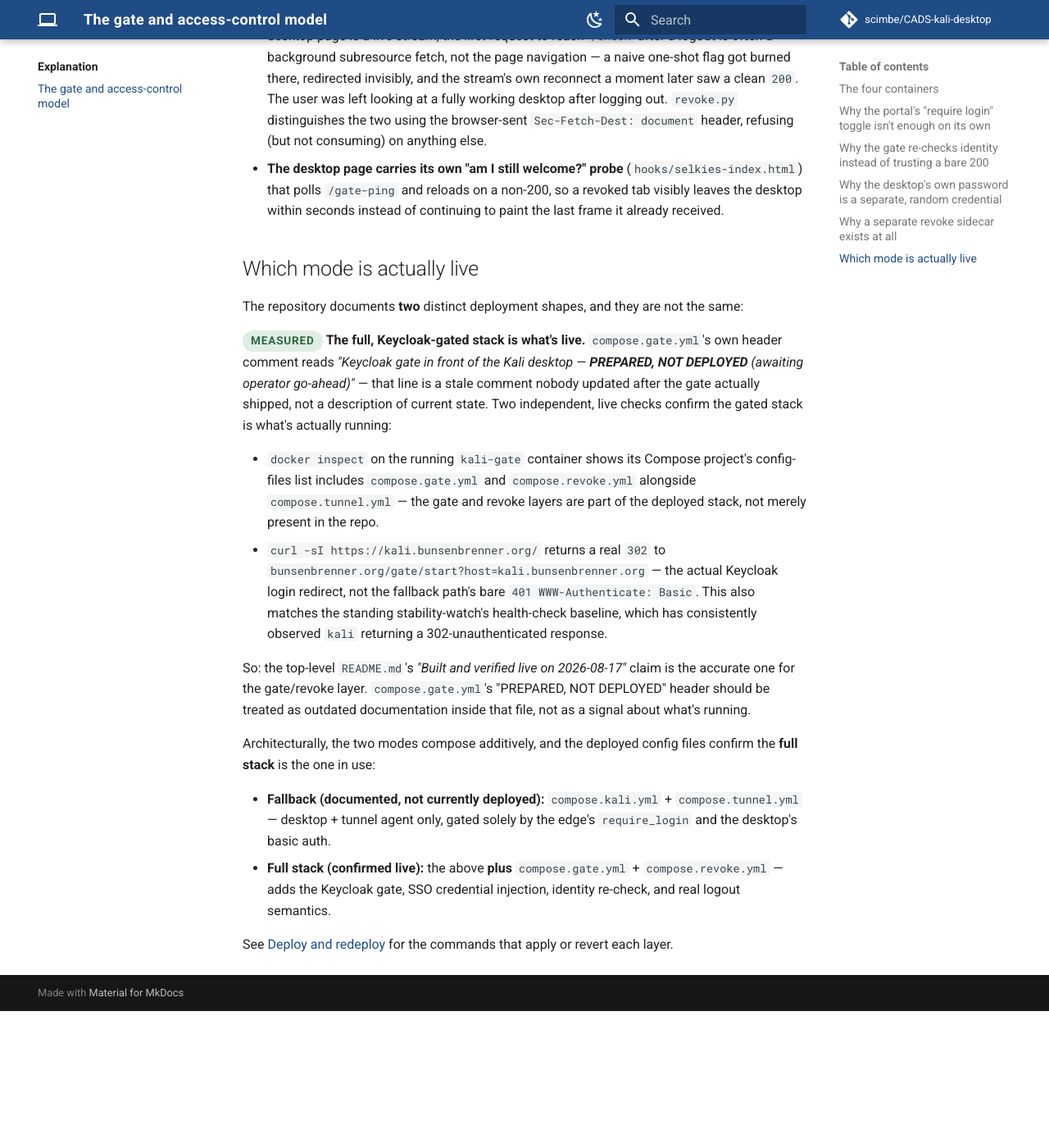
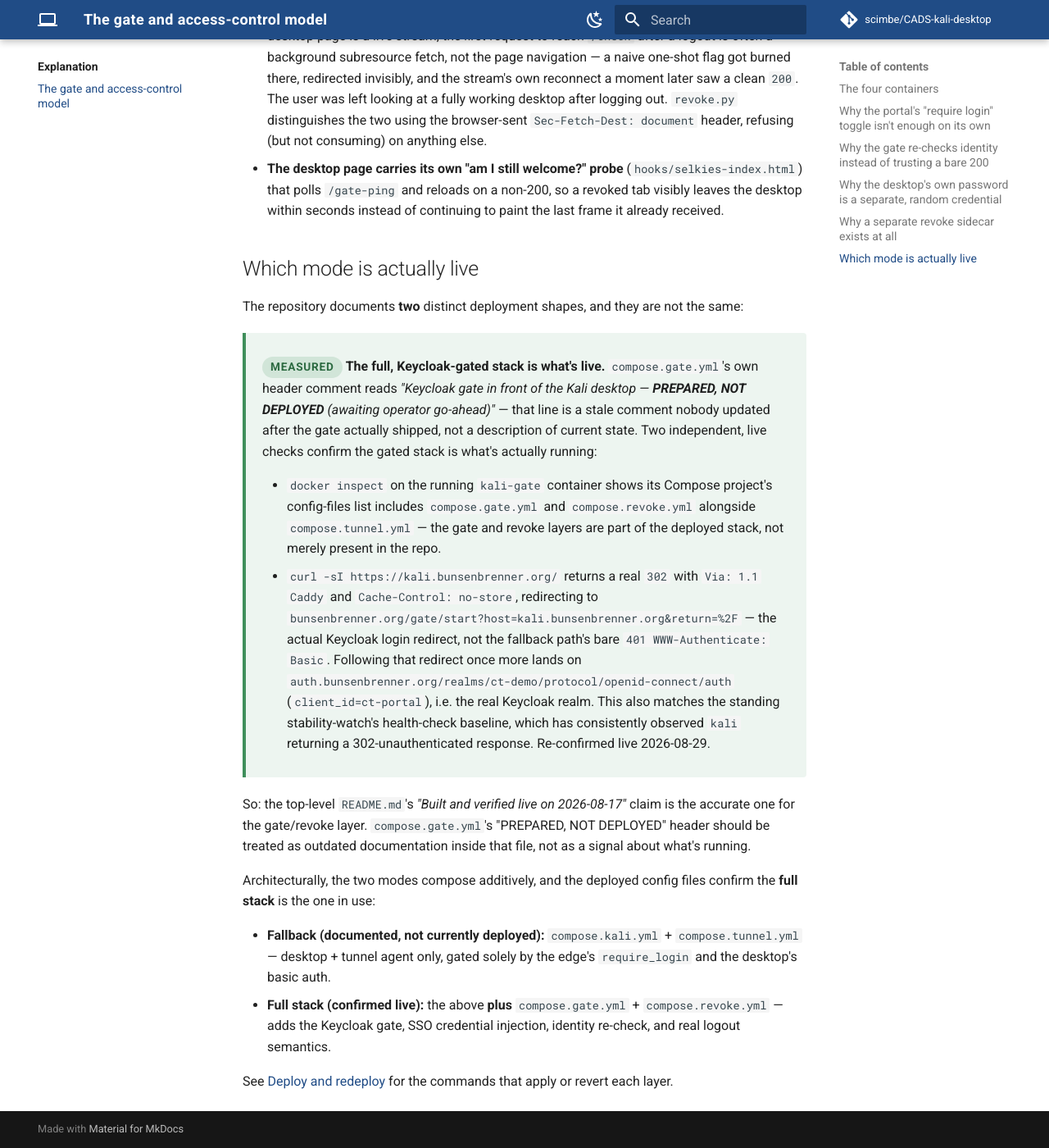
Before and after one commit to scimbe/CADS-kali-desktop-docs, an MkDocs documentation site: the page built from docs/explanation/the-gate-and-access-model.md, in a window 1280 px wide and 1400 px high, scrolled down 2318 px. Shown: the whole window at 82% size. Built offline with MkDocs 1.6.1 and Material for MkDocs 9.7.7, drawn with Linux system fonts in a browser that asks for light colours; comment, search, counter and statistics services are not loaded; before the commit the page ends 3551 px from its top, so only the background shows below that.

Commit message:
docs: harmonize provenance CSS with mp-docs; upgrade two live-verified claims
Bring the Kali-desktop docs into line with the canonical marketplace docs
(mp-docs) provenance convention, and reflect a fresh live re-check.

- stylesheets: add the block-level provenance callout classes the marketplace
  docs use (.measured/.audited/.notbuilt, verbatim) plus a matching
  .documented/.notverified pair for this site's own vocabulary, and the inline
  .prov.a pill. The CSS class set is now a superset of mp-docs, so both sites
  share the same visual language for claim provenance.
- explanation: adopt the mp-docs usage convention by wrapping the flagship
  "which mode is live" claim in a <div class="measured"> callout, and tighten
  its curl evidence to the exact live redirect
  (…/gate/start?…&return=%2F, Via: 1.1 Caddy, Cache-Control: no-store) and the
  onward Keycloak realm hop (auth.bunsenbrenner.org/realms/ct-demo,
  client_id=ct-portal). Re-confirmed live 2026-08-29.
- index: upgrade "desktop password alone is not sufficient" from
  documented-in-repo to measured — a request carrying Authorization: Basic
  still gets the 302 gate redirect, verified live 2026-08-29.

Currency: all live claims re-verified today against kali.bunsenbrenner.org
(/, /websockify → 302 to the Keycloak gate; basic-auth request still 302, not
200). No claim was found stale or false.

Co-Authored-By: Claude Opus 4.8 <noreply@anthropic.com>

```diff
--- a/docs/explanation/the-gate-and-access-model.md
+++ b/docs/explanation/the-gate-and-access-model.md
@@ -82,6 +82,7 @@ practice (per its own comments, reproduced here since they explain real, previou
 
 The repository documents **two** distinct deployment shapes, and they are not the same:
 
+<div class="measured" markdown>
 <span class="prov m">measured</span> **The full, Keycloak-gated stack is what's live.** `compose.gate.yml`'s
 own header comment reads *"Keycloak gate in front of the Kali desktop — **PREPARED, NOT
 DEPLOYED** (awaiting operator go-ahead)"* — that line is a stale comment nobody updated after the
@@ -91,11 +92,15 @@ the gated stack is what's actually running:
 - `docker inspect` on the running `kali-gate` container shows its Compose project's config-files
   list includes `compose.gate.yml` and `compose.revoke.yml` alongside `compose.tunnel.yml` — the
   gate and revoke layers are part of the deployed stack, not merely present in the repo.
-- `curl -sI https://kali.bunsenbrenner.org/` returns a real `302` to
-  `bunsenbrenner.org/gate/start?host=kali.bunsenbrenner.org` — the actual Keycloak login redirect,
-  not the fallback path's bare `401 WWW-Authenticate: Basic`. This also matches the standing
+- `curl -sI https://kali.bunsenbrenner.org/` returns a real `302` with `Via: 1.1 Caddy` and
+  `Cache-Control: no-store`, redirecting to
+  `bunsenbrenner.org/gate/start?host=kali.bunsenbrenner.org&return=%2F` — the actual Keycloak
+  login redirect, not the fallback path's bare `401 WWW-Authenticate: Basic`. Following that
+  redirect once more lands on `auth.bunsenbrenner.org/realms/ct-demo/protocol/openid-connect/auth`
+  (`client_id=ct-portal`), i.e. the real Keycloak realm. This also matches the standing
   stability-watch's health-check baseline, which has consistently observed `kali` returning a
-  302-unauthenticated response.
+  302-unauthenticated response. Re-confirmed live 2026-08-29.
+</div>
 
 So: the top-level `README.md`'s *"Built and verified live on 2026-08-17"* claim is the accurate
 one for the gate/revoke layer. `compose.gate.yml`'s "PREPARED, NOT DEPLOYED" header should be
--- a/docs/stylesheets/kali-desktop.css
+++ b/docs/stylesheets/kali-desktop.css
@@ -37,7 +37,24 @@
 
 /* Provenance marks: this site distinguishes a claim measured against a running system from one
    that is only documented in the repository's own comments/README, and from something explicitly
-   not verified while writing these docs. Same idea as the marketplace docs, same visual language. */
+   not verified while writing these docs. Same idea as the marketplace docs, same visual language.
+
+   Two layers, exactly as in the marketplace docs (mp-docs):
+     - block-level callouts (.measured / .documented / .notverified, plus .audited/.notbuilt
+       carried over verbatim from mp-docs so the class vocabulary is shared) wrap a load-bearing
+       claim in a left-bordered panel;
+     - inline .prov pills tag an individual sentence or table cell. */
+.measured, .audited, .documented, .notbuilt, .notverified {
+  padding: 0.6rem 1rem;
+  border-radius: 0 4px 4px 0;
+  margin: 1rem 0;
+}
+.measured   { border-left: 4px solid #3f8f5b;         background: rgba(63, 143, 91, 0.09); }
+.audited    { border-left: 4px solid var(--cads-blue); background: rgba(32, 76, 134, 0.08); }
+.documented { border-left: 4px solid var(--cads-blue); background: rgba(32, 76, 134, 0.08); }
+.notbuilt   { border-left: 4px solid #b0870f;         background: rgba(176, 135, 15, 0.09); }
+.notverified{ border-left: 4px solid #b0870f;         background: rgba(176, 135, 15, 0.09); }
+
 .prov {
   display: inline-block; font-size: 0.68rem; font-weight: 700;
   letter-spacing: 0.06em; text-transform: uppercase;
@@ -45,9 +62,11 @@
 }
 .prov.m { color: #2c6a41; background: rgba(63,143,91,0.16); }   /* measured */
 .prov.d { color: #1c3f6f; background: rgba(32,76,134,0.14); }   /* documented in repo */
+.prov.a { color: #1c3f6f; background: rgba(32,76,134,0.14); }   /* audited (mp-docs vocabulary, carried over) */
 .prov.n { color: #8a690b; background: rgba(176,135,15,0.16); }  /* not verified here */
 [data-md-color-scheme="slate"] .prov.m { color: #7fd39a; }
 [data-md-color-scheme="slate"] .prov.d { color: var(--cads-light); }
+[data-md-color-scheme="slate"] .prov.a { color: var(--cads-light); }
 [data-md-color-scheme="slate"] .prov.n { color: #e0b94a; }
 
 .md-header__topic .md-ellipsis { font-weight: 700; letter-spacing: 0.02em; }
```
Also changed, not shown: docs/index.md (+1 -1 lines).
